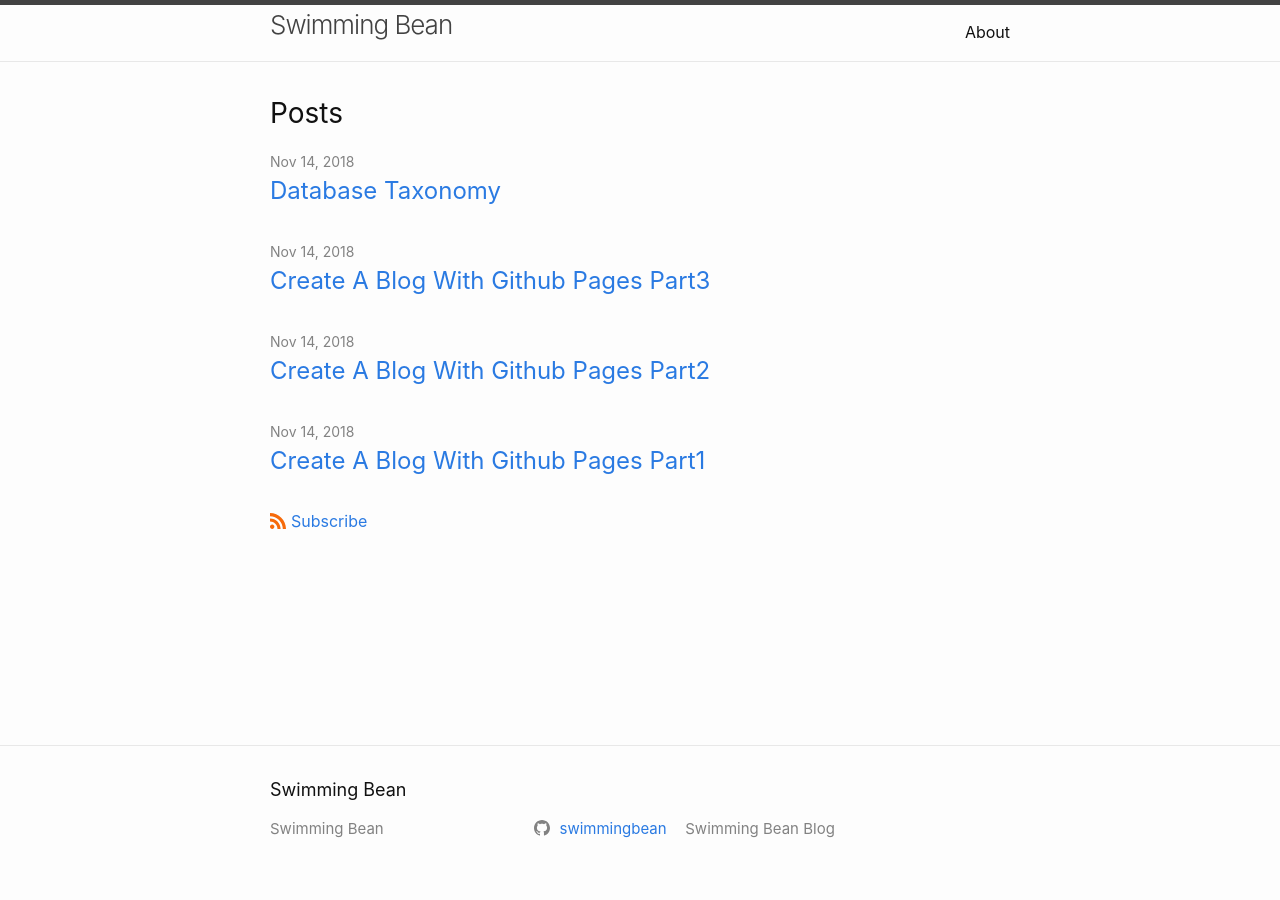
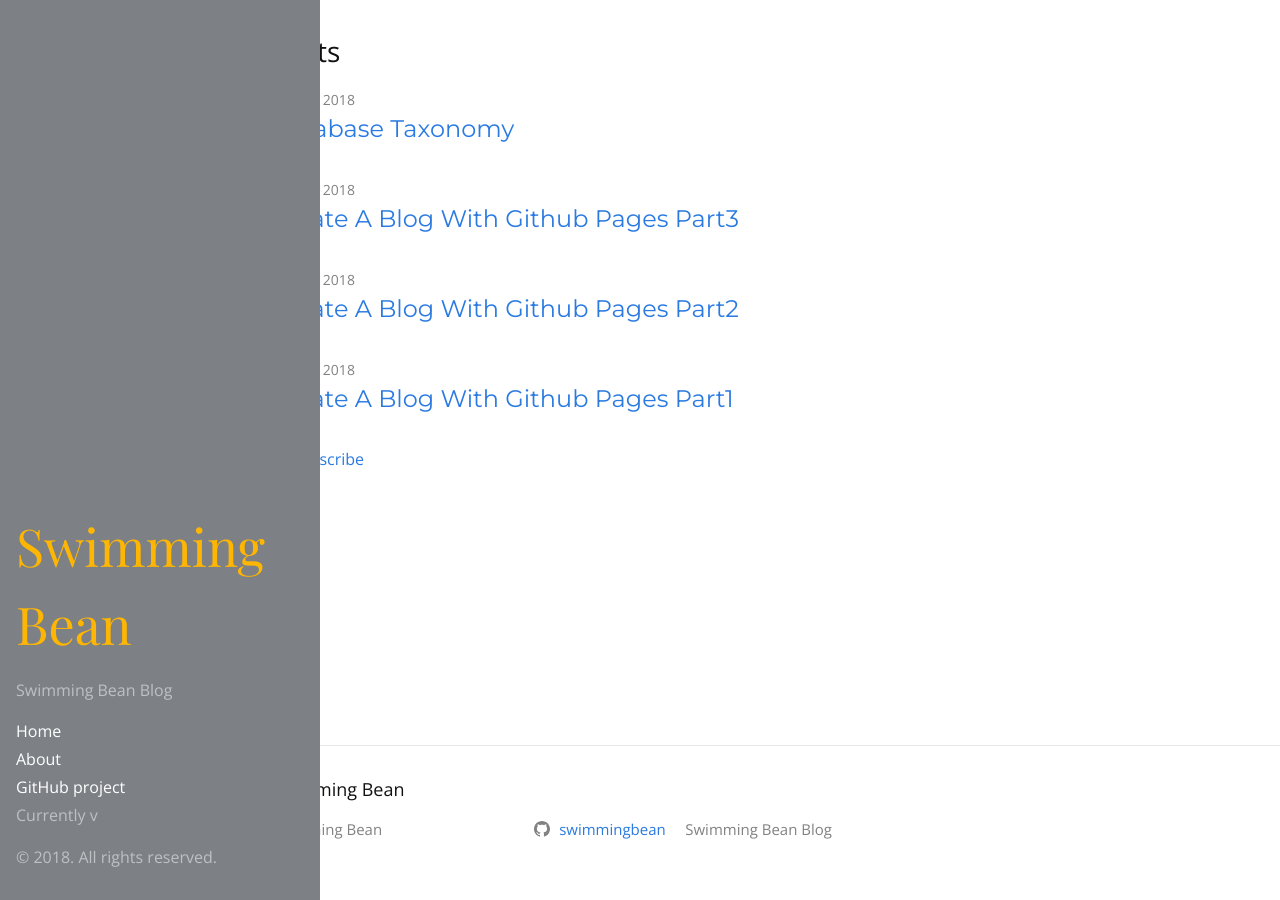
Before and after one commit to swimmingbean/swimmingbean.github.io, a Jekyll site: the page built from index.md, in a window 1280 px wide. Built offline with Jekyll 4.4.1, drawn with Linux system fonts in a browser that asks for light colours.

Commit message:
First cut style customization

```diff
--- a/_config.yml
+++ b/_config.yml
@@ -22,7 +22,6 @@ github_username:  swimmingbean
 
 # Build settings
 markdown: kramdown
-theme: minima
 plugins:
   - jekyll-feed
 
--- a/_config_dev.yml
+++ b/_config_dev.yml
@@ -23,7 +23,6 @@ github_username:  swimmingbean
 
 # Build settings
 markdown: kramdown
-theme: minima
 plugins:
   - jekyll-feed
 
--- /dev/null
+++ b/_includes/sidebar.html
@@ -0,0 +1,35 @@
+<div class="sidebar">
+  <div class="container sidebar-sticky">
+    <div class="sidebar-about">
+      <h1>
+        <a href="{{ "/" | relative_url }}">
+          {{ site.title }}
+        </a>
+      </h1>
+      <p class="lead">{{ site.description }}</p>
+    </div>
+
+    <nav class="sidebar-nav">
+      <a class="sidebar-nav-item{% if page.url == site.baseurl %} active{% endif %}" href="{{ site.baseurl }}">Home</a>
+
+      {% comment %}
+        The code below dynamically generates a sidebar nav of pages with
+        `layout: page` in the front-matter. See readme for usage.
+      {% endcomment %}
+
+      {% assign pages_list = site.pages %}
+      {% for node in pages_list %}
+        {% if node.title != null %}
+          {% if node.layout == "page" %}
+            <a class="sidebar-nav-item{% if page.url == node.url %} active{% endif %}" href="{{ node.url }}">{{ node.title }}</a>
+          {% endif %}
+        {% endif %}
+      {% endfor %}
+
+      <a class="sidebar-nav-item" href="{{ site.github.repo }}">GitHub project</a>
+      <span class="sidebar-nav-item">Currently v{{ site.version }}</span>
+    </nav>
+
+    <p>&copy; {{ site.time | date: '%Y' }}. All rights reserved.</p>
+  </div>
+</div>
--- a/_layouts/default.html
+++ b/_layouts/default.html
@@ -2,10 +2,9 @@
 <html lang="{{ page.lang | default: site.lang | default: "en" }}">
 
   {%- include head.html -%}
+  {% include sidebar.html %}
 
   <body>
-
-    {%- include header.html -%}
 
     <main class="page-content" aria-label="Content">
       <div class="wrapper">
--- a/_layouts/post.html
+++ b/_layouts/post.html
@@ -4,7 +4,6 @@ layout: default
 <article class="post h-entry" itemscope itemtype="http://schema.org/BlogPosting">
 
 <head>
-   <script src="{{ '/assets/js/main.js' | relative_url }}"></script>
 </head>
 
   <header class="post-header">
--- a/_sass/minima.scss
+++ b/_sass/custom-minima.scss
@@ -2,16 +2,28 @@
 
 // Define defaults for each variable.
 
-$base-font-family: -apple-system, BlinkMacSystemFont, "Segoe UI", Roboto, Helvetica, Arial, sans-serif, "Apple Color Emoji", "Segoe UI Emoji", "Segoe UI Symbol" !default;
+$base-font-family: 'Open Sans', -apple-system, BlinkMacSystemFont, "Segoe UI", Helvetica, Arial, sans-serif, "Apple Color Emoji", "Segoe UI Emoji", "Segoe UI Symbol" !default;
 $base-font-size:   16px !default;
 $base-font-weight: 400 !default;
 $small-font-size:  $base-font-size * 0.875 !default;
 $base-line-height: 1.5 !default;
 
+$title-font-family: 'Montserrat';
+
+$heading-font-family: 'Montserrat';
+$subheading-font-family: 'Montserrat';
+
+$sidebar-background-color: #7d8185;
+$sidebar-title-font-family: 'Playfair Display';
+$sidebar-accent-color: #ffb603;
+
+$post-list-item-font-family: 'Montserrat';
+$post-meta-font-family: 'Open Sans';
+
 $spacing-unit:     30px !default;
 
 $text-color:       #111 !default;
-$background-color: #fdfdfd !default;
+$background-color: #f5fafa, #f1f2e4 #fdfdfd !default;
 $brand-color:      #2a7ae2 !default;
 
 $grey-color:       #828282 !default;
@@ -52,5 +64,7 @@ $on-large:         $on-laptop !default;
 @import
   "minima/base",
   "minima/layout",
-  "minima/syntax-highlighting"
+  "minima/syntax-highlighting",
+  "minima/sidebar"
 ;
+@import url('https://fonts.googleapis.com/css?family=Libre+Baskerville|Montserrat|Open+Sans|Playfair+Display');
--- a/_sass/minima/_layout.scss
+++ b/_sass/minima/_layout.scss
@@ -5,6 +5,7 @@
   border-top: 5px solid $grey-color-dark;
   border-bottom: 1px solid $grey-color-light;
   min-height: $spacing-unit * 1.865;
+  font-family: $title-font-family;
 
   // Positioning context for the mobile navigation icon
   position: relative;
@@ -216,11 +217,13 @@
 .post-meta {
   font-size: $small-font-size;
   color: $grey-color;
+  font-family: $post-meta-font-family;
 }
 
 .post-link {
   display: block;
   @include relative-font-size(1.5);
+  font-family: $post-list-item-font-family;
 }
 
 
--- /dev/null
+++ b/_sass/minima/_sidebar.scss
@@ -0,0 +1,70 @@
+/*
+ * Sidebar
+ *
+ * Flexible banner for housing site name, intro, and "footer" content. Starts
+ * out above content in mobile and later moves to the side with wider viewports.
+ */
+
+.sidebar {
+  text-align: center;
+  padding: 2rem 1rem;
+  color: rgba(255,255,255,.5);
+  background-color: $sidebar-background-color;
+}
+@media (min-width: 48em) {
+  .sidebar {
+    position: fixed;
+    top: 0;
+    left: 0;
+    bottom: 0;
+    width: 18rem;
+    text-align: left;
+  }
+}
+
+/* Sidebar links */
+.sidebar-about > h1 > a {
+  color: $sidebar-accent-color;
+}
+
+.sidebar a {
+  color: #fff;
+}
+
+/* About section */
+.sidebar-about h1 {
+  margin-top: 0;
+  font-family: $sidebar-title-font-family;
+  font-size: 3.25rem;
+}
+
+/* Sidebar nav */
+.sidebar-nav {
+  margin-bottom: 1rem;
+}
+.sidebar-nav-item {
+  display: block;
+  line-height: 1.75;
+}
+a.sidebar-nav-item:hover,
+a.sidebar-nav-item:focus {
+  text-decoration: underline;
+}
+.sidebar-nav-item.active {
+  font-weight: bold;
+}
+
+/* Sticky sidebar
+ *
+ * Add the `sidebar-sticky` class to the sidebar's container to affix it the
+ * contents to the bottom of the sidebar in tablets and up.
+ */
+
+@media (min-width: 48em) {
+  .sidebar-sticky {
+    position: absolute;
+    right:  1rem;
+    bottom: 1rem;
+    left:   1rem;
+  }
+}
--- a/assets/main.scss
+++ b/assets/main.scss
@@ -2,4 +2,4 @@
 # Only the main Sass file needs front matter (the dashes are enough)
 ---
 
-@import "minima";
+@import "custom-minima";
```
Also changed, not shown: assets/js/main.js (deleted, +0 -33 lines).
